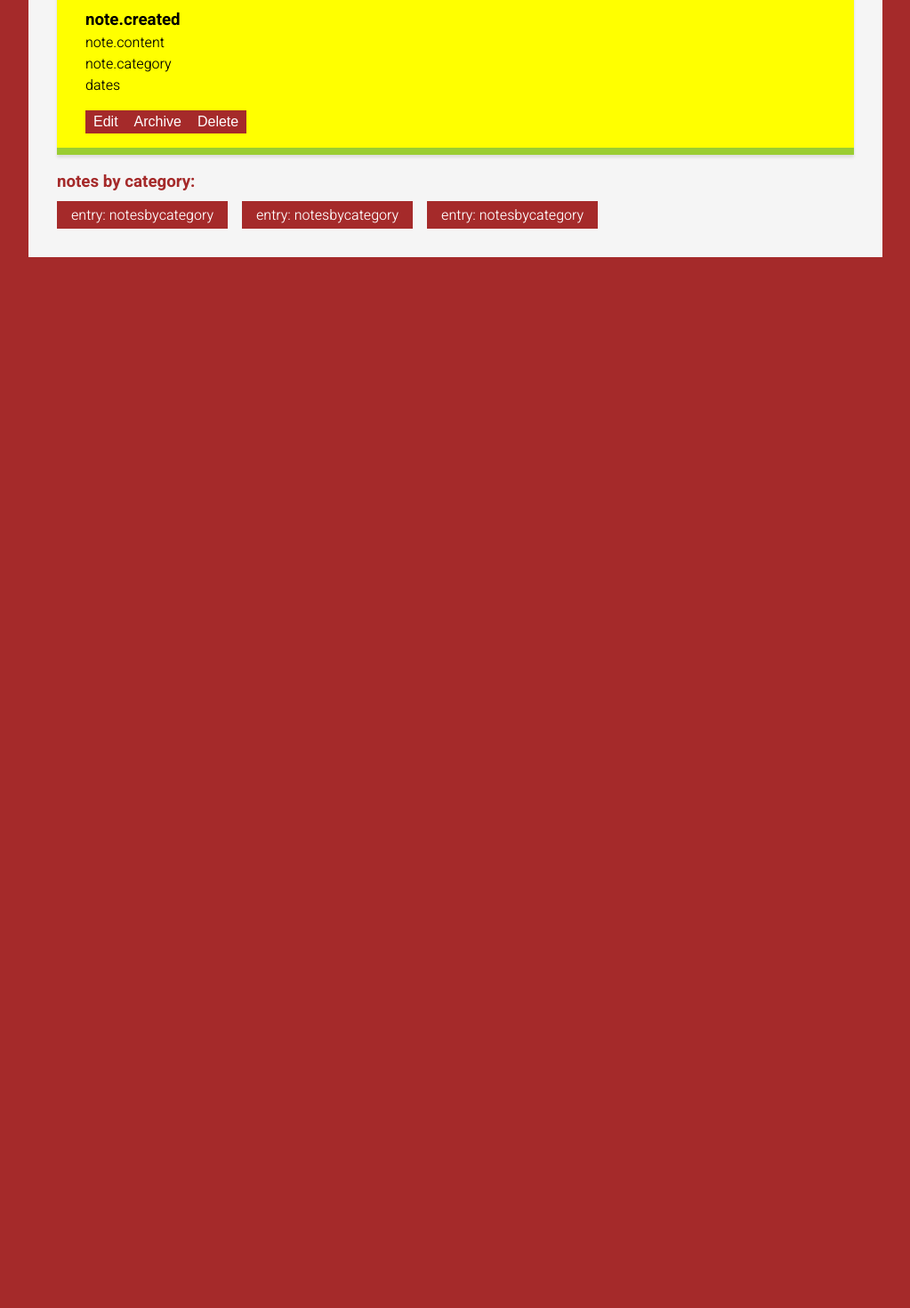
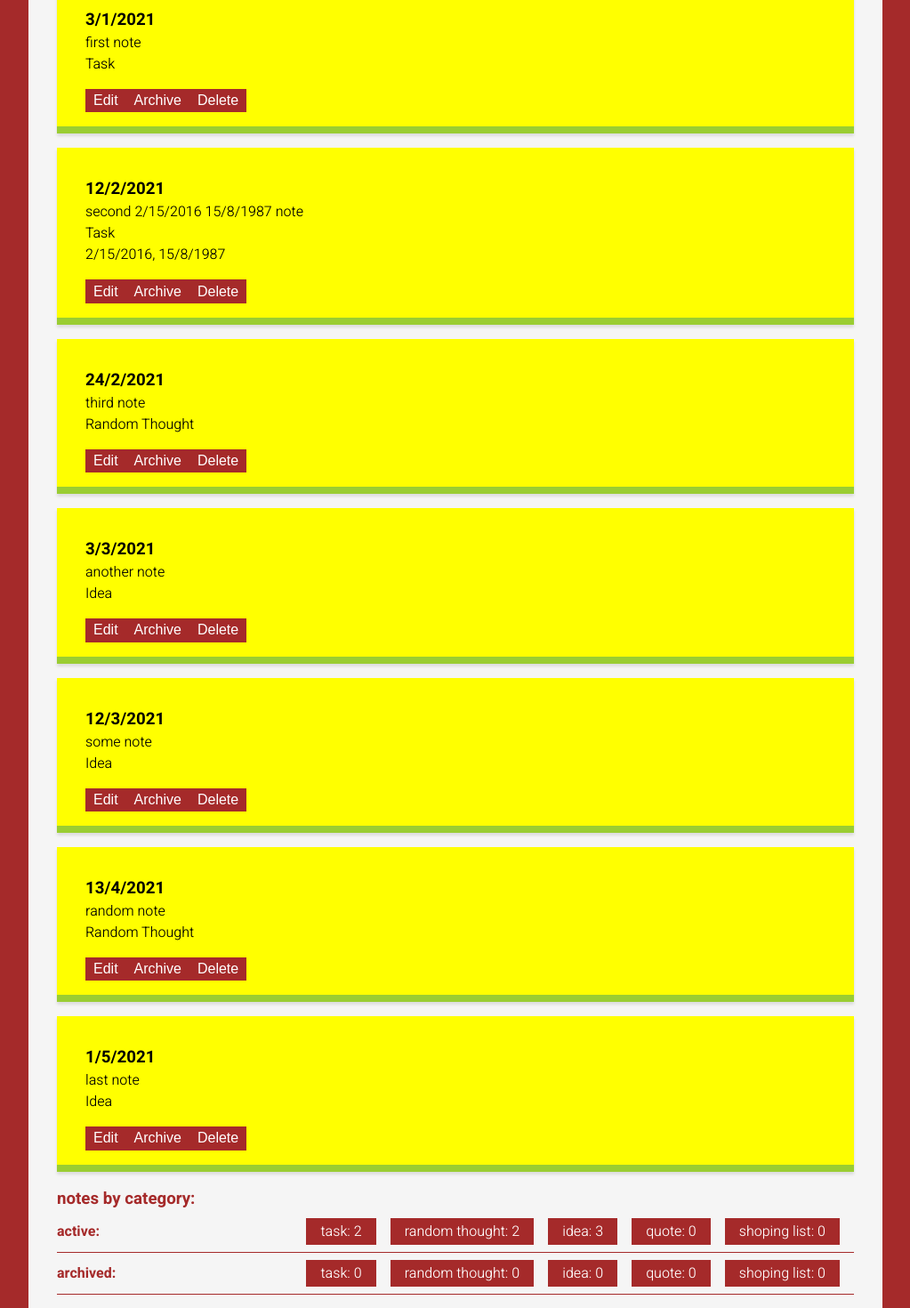
Before and after one commit to atekron/r-task-2-react-redux-notes-app, a React (Create React App) app: page / in a window 1280 px wide. Shown: the part 220-1690 px from the top of the page at 89% size, without its empty margins (128-1151 px from the left). Before the commit the page ends 800 px from the top, so only its background shows below. Built offline with nearby package versions, Linux system fonts and the light colour scheme.

Commit message:
almoust done, only edit functionality left to implement

```diff
--- a/src/App.js
+++ b/src/App.js
@@ -1,48 +1,13 @@
 import NotesHeader from "./layout/NotesHeader";
-// import NotesList from "./layout/NotesList";
-// import CreateNoteBtn from "./components/CreateNoteBtn";
+import NotesList from "./layout/NotesList";
+import NotesSummary from "./layout/NotesSummary";
 
-function App() {
+export default function App() {
   return (
     <div className="container">
       <NotesHeader />
-
-      <nav className="nav">
-        <button className="nav__all medium-btn">All Notes</button>
-        <button className="nav__archive medium-btn">Archive</button>
-      </nav>
-
-      <div className="content">
-        <div className="note">
-          <div className="note__body" id="note.id">
-            <h3 className="note__created">note.created</h3>
-            <p className="note__content">note.content</p>
-            <p className="note__category">note.category</p>
-            <p className="note__dates">dates</p>
-          </div>
-          <div className="note__settings">
-            <button className="note__edit small-btn">Edit</button>
-            <button className="note__archive small-btn">Archive</button>
-            <button className="note__delete small-btn">Delete</button>
-          </div>
-        </div>
-      </div>
-      <div className="summary">
-        <h3 className="summary__title">Notes by Category:</h3>
-        <div className="summary__content">
-          <p>
-            entry: <span>notesByCategory</span>
-          </p>
-          <p>
-            entry: <span>notesByCategory</span>
-          </p>
-          <p>
-            entry: <span>notesByCategory</span>
-          </p>
-        </div>
-      </div>
+      <NotesList />
+      <NotesSummary />
     </div>
   );
 }
-
-export default App;
--- a/src/components/Note.js
+++ b/src/components/Note.js
@@ -1,5 +1,37 @@
-function Note() {
-  return <div className="Note">hello</div>;
+import { useDispatch } from "react-redux";
+import { editNote, archiveNote, deleteNote } from "../redux/notes/notesSlice";
+import { findDates } from "../utils/utils";
+
+export default function Note(props) {
+  const dispatch = useDispatch();
+
+  return (
+    <div className="note">
+      <div className="note__body">
+        <h3 className="note__created">{props.note.created}</h3>
+        <p className="note__content">{props.note.content}</p>
+        <p className="note__category">{props.note.category}</p>
+        <p className="note__dates">{findDates(props.note.content)}</p>
+      </div>
+      <div className="note__settings">
+        <button className="note__edit small-btn" hidden={props.note.archived}>
+          Edit
+        </button>
+
+        <button
+          className="note__archive small-btn"
+          onClick={() => dispatch(archiveNote(props.note.id))}
+        >
+          {!props.note.archived ? "A" : "Una"}rchive
+        </button>
+
+        <button
+          className="note__delete small-btn"
+          onClick={() => dispatch(deleteNote(props.note.id))}
+        >
+          Delete
+        </button>
+      </div>
+    </div>
+  );
 }
-
-export default Note;
--- a/src/index.css
+++ b/src/index.css
@@ -134,3 +134,19 @@ button:hover {
   margin-right: 1rem;
   margin-top: 0.5rem;
 }
+
+.summary__content {
+  display: flex;
+  align-items: baseline;
+  justify-content: space-between;
+  flex-wrap: wrap;
+  border-bottom: 0.1rem solid brown;
+  padding-bottom: 0.5rem;
+}
+
+.summary__row {
+  font-size: 1rem;
+  font-weight: 700;
+  display: inline-block;
+  flex-grow: 1;
+}
--- a/src/layout/NotesCreateForm.js
+++ b/src/layout/NotesCreateForm.js
@@ -19,7 +19,6 @@ export default function NotesCreateForm(props) {
       content: noteContent,
       category: noteCategory,
       archived: false,
-      markDelete: false,
     };
     props.onSave(false);
     setNoteCategory("");
--- a/src/layout/NotesList.js
+++ b/src/layout/NotesList.js
@@ -1,29 +1,33 @@
-import React, { useState } from "react";
-import { useSelector, useDispatch } from "react-redux";
-import {
-  createNote,
-  editNote,
-  archiveNote,
-  deleteNote,
-  notesList,
-} from "../redux/notes/notesSlice";
+import { useSelector } from "react-redux";
+import { notesList } from "../redux/notes/notesSlice";
+import { useState } from "react";
 
-import "./NotesList.css";
 import Note from "../components/Note";
 
 function NotesList() {
-  const dispatch = useDispatch();
+  const [showArchive, setShowArchive] = useState(false);
   const notes = useSelector(notesList);
   return (
-    <div className="NotesList">
-      {notes.map((note) => (
-        <div key={note.id.toString()}>
-          {console.log(note)}
-          <h3>{note.created}</h3>
-          <p>{note.content}</p>
-          <p>{note.category}</p>
-        </div>
-      ))}
+    <div className="content">
+      <nav className="nav">
+        <button
+          className="nav__all medium-btn"
+          onClick={() => setShowArchive(false)}
+        >
+          All Notes
+        </button>
+        <button
+          className="nav__archive medium-btn"
+          onClick={() => setShowArchive(true)}
+        >
+          Archive
+        </button>
+      </nav>
+      {notes
+        .filter((note) => note.archived === showArchive)
+        .map((note) => (
+          <Note note={note} key={note.id} />
+        ))}
     </div>
   );
 }
--- /dev/null
+++ b/src/layout/NotesSummary.js
@@ -0,0 +1,43 @@
+import { useSelector } from "react-redux";
+import { notesList } from "../redux/notes/notesSlice";
+import { categoriesList } from "../redux/notes/categoriesSlice";
+
+export default function NotesSummary() {
+  const categories = useSelector(categoriesList);
+  const notes = useSelector(notesList);
+  return (
+    <div className="summary">
+      <h3 className="summary__title">Notes by Category:</h3>
+      <div className="summary__content">
+        <span className="summary__row">Active: </span>
+        {categories.map((category) => {
+          return (
+            <p key={category}>
+              {category}:{" "}
+              <span>
+                {notes.filter((note) => note.category === category).length}
+              </span>
+            </p>
+          );
+        })}
+      </div>
+      <div className="summary__content">
+        <span className="summary__row">Archived: </span>
+        {categories.map((category) => {
+          return (
+            <p key={category}>
+              {category}:{" "}
+              <span>
+                {
+                  notes.filter(
+                    (note) => note.category === category && note.archived
+                  ).length
+                }
+              </span>
+            </p>
+          );
+        })}
+      </div>
+    </div>
+  );
+}
--- a/src/redux/notes/notesSlice.js
+++ b/src/redux/notes/notesSlice.js
@@ -2,60 +2,53 @@ import { createSlice } from "@reduxjs/toolkit";
 
 const initialState = [
   {
-    id: 1,
+    id: "1",
     created: "3/1/2021",
     content: "first note",
     category: "Task",
     archived: false,
-    markDelete: false,
   },
   {
-    id: 2,
+    id: "2",
     created: "12/2/2021",
     content: "second 2/15/2016 15/8/1987 note",
     category: "Task",
     archived: false,
-    markDelete: false,
   },
   {
-    id: 3,
+    id: "3",
     created: "24/2/2021",
     content: "third note",
     category: "Random Thought",
     archived: false,
-    markDelete: false,
   },
   {
-    id: 4,
+    id: "4",
     created: "3/3/2021",
     content: "another note",
     category: "Idea",
     archived: false,
-    markDelete: false,
   },
   {
-    id: 5,
+    id: "5",
     created: "12/3/2021",
     content: "some note",
     category: "Idea",
     archived: false,
-    markDelete: false,
   },
   {
-    id: 6,
+    id: "6",
     created: "13/4/2021",
     content: "random note",
     category: "Random Thought",
     archived: false,
-    markDelete: false,
   },
   {
-    id: 7,
+    id: "7",
     created: "1/5/2021",
     content: "last note",
     category: "Idea",
     archived: false,
-    markDelete: false,
   },
 ];
 
@@ -66,9 +59,18 @@ export const notesSlice = createSlice({
     createNote: (state, action) => {
       state.push({ ...action.payload });
     },
-    archiveNote: (state, action) => {},
+
+    archiveNote: (state, action) => {
+      const archiveIndex = state.findIndex(
+        (note) => note.id === action.payload
+      );
+      state[archiveIndex].archived = !state[archiveIndex].archived;
+    },
+
     editNote: (state, action) => {},
-    deleteNote: (state, action) => {},
+
+    deleteNote: (state, action) =>
+      state.filter((note) => note.id !== action.payload),
   },
 });
 
--- a/src/utils/utils.js
+++ b/src/utils/utils.js
@@ -9,3 +9,9 @@ export const currentDate = () => {
 export const generateID = () => {
   return "ID-" + Math.random().toString(16).substr(2, 10);
 };
+
+export const findDates = (text) => {
+  const re = /[0-9]{1,2}\/[0-9]{1,2}\/[0-9]{4}/g;
+  const datesInText = text.match(re);
+  return datesInText ? datesInText.join(", ") : "";
+};
```
